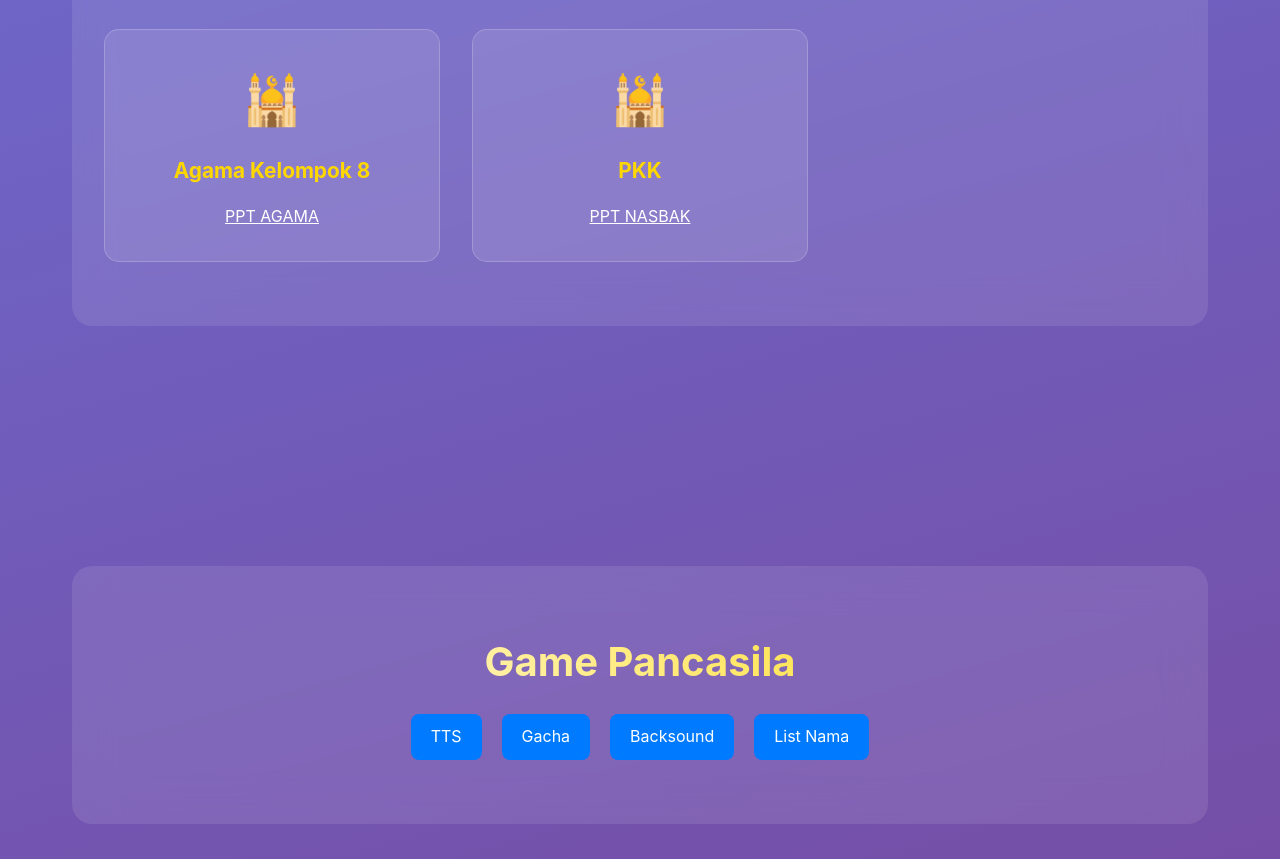
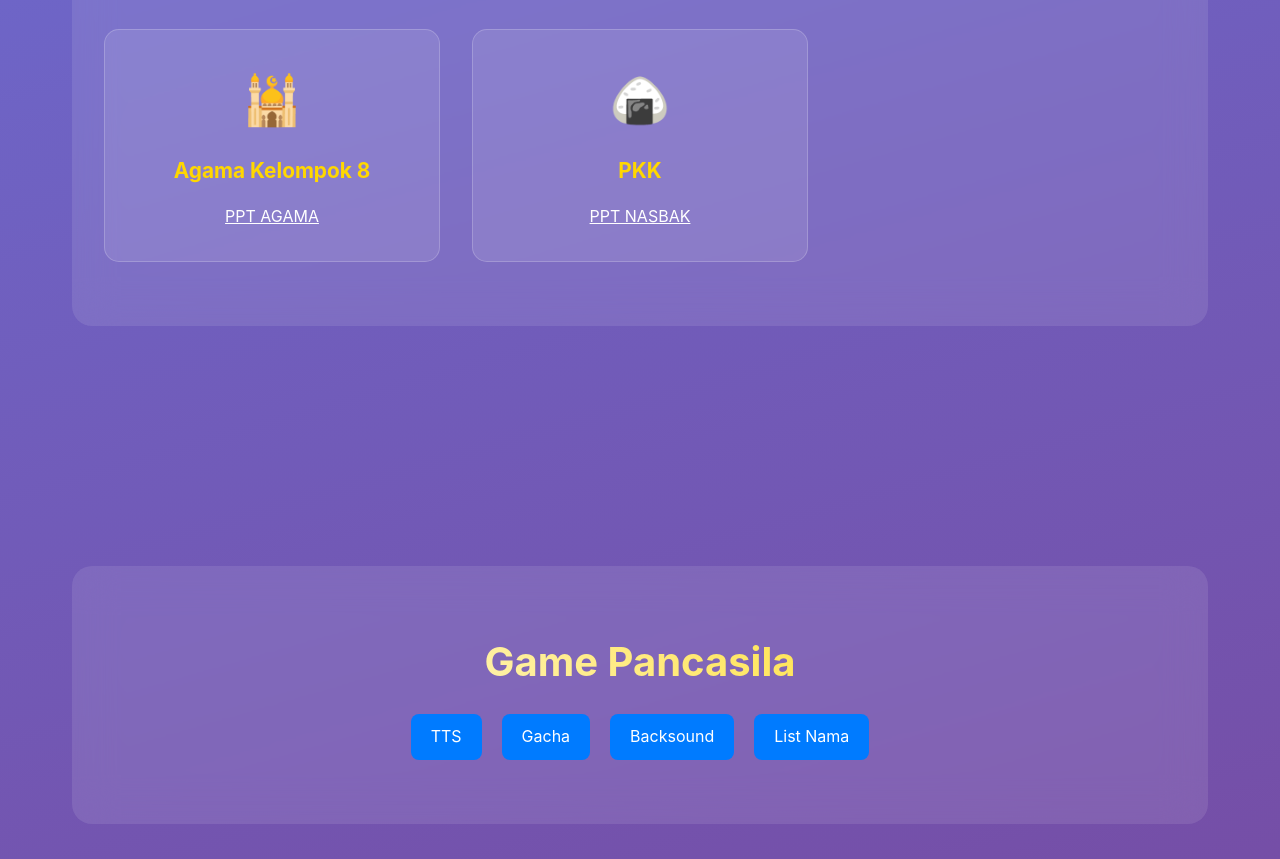
Before and after one commit to hanifff09/imup, a plain HTML site: page index.html in a window 1280 px wide. Shown: the part 1333-2192 px from the top of the page. Drawn offline with Linux system fonts and the light colour scheme.

Commit message:
nasbak dan eskuwut

```diff
--- a/index.html
+++ b/index.html
@@ -477,7 +477,7 @@
                             style="color: #ffffff;">PPT AGAMA</a>
                     </div>
                     <div class="feature-card">
-                        <span class="feature-icon">🕌</span>
+                        <span class="feature-icon">🍙</span>
                         <h3>PKK</h3>
                         <a href="https://www.canva.com/design/DAG31SlW-hY/hL3LdkXftlJJtUXztOYR9A/edit?utm_content=DAG31SlW-hY&utm_campaign=designshare&utm_medium=link2&utm_source=sharebutton"
                             style="color: #ffffff;">PPT NASBAK</a>
```
